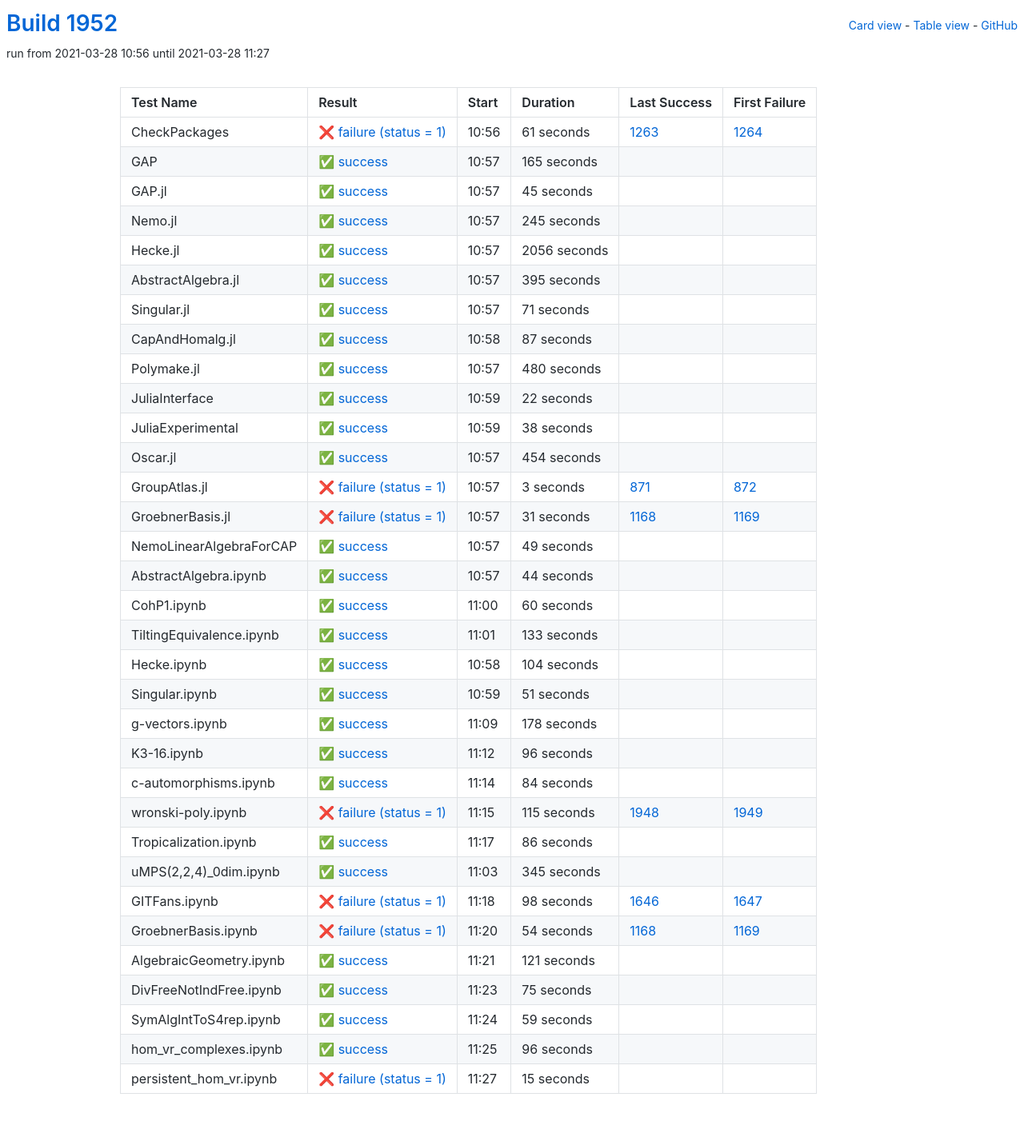
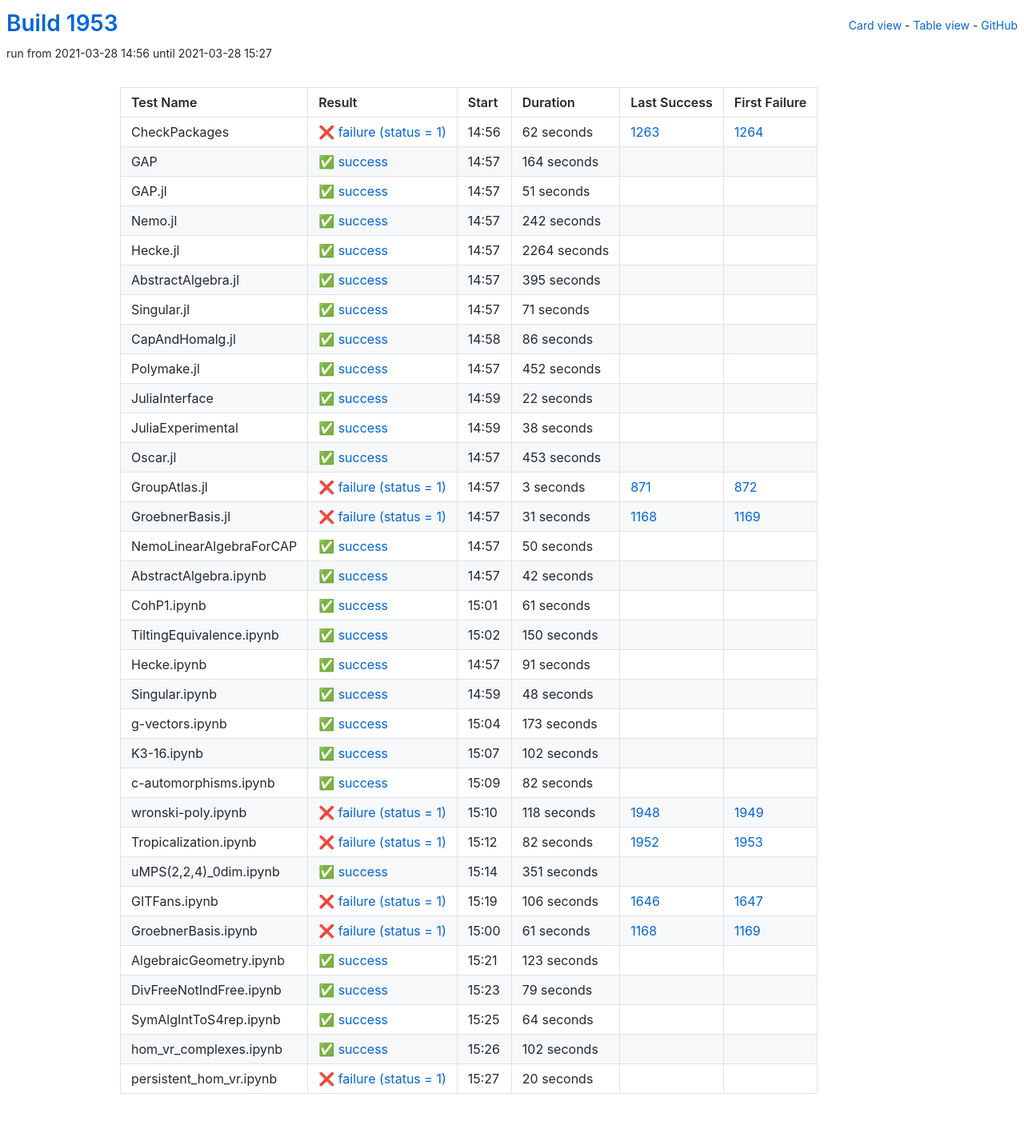
Before and after one commit to oscar-system/oscar-ci-status-stable, a Jekyll site: the page built from table.html, in a window 1280 px wide. Shown: the whole page at 80% size. Built offline with Jekyll 4.4.1, drawn with Linux system fonts in a browser that asks for light colours.

Commit message:
Build #1953

```diff
--- a/_data/ci.yml
+++ b/_data/ci.yml
@@ -1,6 +1,6 @@
 ---
-build: 1952
-build_url: https://oscarci.mathematik.uni-kl.de/job/oscar-stable/1952/
+build: 1953
+build_url: https://oscarci.mathematik.uni-kl.de/job/oscar-stable/1953/
 job: oscar-stable
 organization: oscar-system
 repo: oscar-ci-status-stable
@@ -8,68 +8,68 @@ repourl: https://github.com/oscar-system/oscar-ci-status-stable
 tests:
 - name: CheckPackages
   id: checkpackages
-  log: https://oscarci.mathematik.uni-kl.de/job/oscar-stable/1952/artifact/logs/build-1952/CheckPackages.log
-  start: 2021-03-28 10:56
+  log: https://oscarci.mathematik.uni-kl.de/job/oscar-stable/1953/artifact/logs/build-1953/CheckPackages.log
+  start: 2021-03-28 14:56
   success: false
   exitcode: 1
   status: failure
-  duration: 61
+  duration: 62
   last_success: 1263
   last_success_url: https://oscarci.mathematik.uni-kl.de/job/oscar-stable/1263/
   first_failure: 1264
   first_failure_url: https://oscarci.mathematik.uni-kl.de/job/oscar-stable/1264/
 - name: GAP
   id: gap
-  log: https://oscarci.mathematik.uni-kl.de/job/oscar-stable/1952/artifact/logs/build-1952/GAP.log
-  start: 2021-03-28 10:57
+  log: https://oscarci.mathematik.uni-kl.de/job/oscar-stable/1953/artifact/logs/build-1953/GAP.log
+  start: 2021-03-28 14:57
   success: true
   exitcode: 0
   status: success
-  duration: 165
+  duration: 164
   last_success: false
   last_success_url:
   first_failure: false
   first_failure_url:
 - name: GAP.jl
   id: gap-jl
-  log: https://oscarci.mathematik.uni-kl.de/job/oscar-stable/1952/artifact/logs/build-1952/GAP.jl.log
-  start: 2021-03-28 10:57
+  log: https://oscarci.mathematik.uni-kl.de/job/oscar-stable/1953/artifact/logs/build-1953/GAP.jl.log
+  start: 2021-03-28 14:57
   success: true
   exitcode: 0
   status: success
-  duration: 45
+  duration: 51
   last_success: false
   last_success_url:
   first_failure: false
   first_failure_url:
 - name: Nemo.jl
   id: nemo-jl
-  log: https://oscarci.mathematik.uni-kl.de/job/oscar-stable/1952/artifact/logs/build-1952/Nemo.jl.log
-  start: 2021-03-28 10:57
+  log: https://oscarci.mathematik.uni-kl.de/job/oscar-stable/1953/artifact/logs/build-1953/Nemo.jl.log
+  start: 2021-03-28 14:57
   success: true
   exitcode: 0
   status: success
-  duration: 245
+  duration: 242
   last_success: false
   last_success_url:
   first_failure: false
   first_failure_url:
 - name: Hecke.jl
   id: hecke-jl
-  log: https://oscarci.mathematik.uni-kl.de/job/oscar-stable/1952/artifact/logs/build-1952/Hecke.jl.log
-  start: 2021-03-28 10:57
+  log: https://oscarci.mathematik.uni-kl.de/job/oscar-stable/1953/artifact/logs/build-1953/Hecke.jl.log
+  start: 2021-03-28 14:57
   success: true
   exitcode: 0
   status: success
-  duration: 2056
+  duration: 2264
   last_success: false
   last_success_url:
   first_failure: false
   first_failure_url:
 - name: AbstractAlgebra.jl
   id: abstractalgebra-jl
-  log: https://oscarci.mathematik.uni-kl.de/job/oscar-stable/1952/artifact/logs/build-1952/AbstractAlgebra.jl.log
-  start: 2021-03-28 10:57
+  log: https://oscarci.mathematik.uni-kl.de/job/oscar-stable/1953/artifact/logs/build-1953/AbstractAlgebra.jl.log
+  start: 2021-03-28 14:57
   success: true
   exitcode: 0
   status: success
@@ -80,8 +80,8 @@ tests:
   first_failure_url:
 - name: Singular.jl
   id: singular-jl
-  log: https://oscarci.mathematik.uni-kl.de/job/oscar-stable/1952/artifact/logs/build-1952/Singular.jl.log
-  start: 2021-03-28 10:57
+  log: https://oscarci.mathematik.uni-kl.de/job/oscar-stable/1953/artifact/logs/build-1953/Singular.jl.log
+  start: 2021-03-28 14:57
   success: true
   exitcode: 0
   status: success
@@ -92,32 +92,32 @@ tests:
   first_failure_url:
 - name: CapAndHomalg.jl
   id: capandhomalg-jl
-  log: https://oscarci.mathematik.uni-kl.de/job/oscar-stable/1952/artifact/logs/build-1952/CapAndHomalg.jl.log
-  start: 2021-03-28 10:58
+  log: https://oscarci.mathematik.uni-kl.de/job/oscar-stable/1953/artifact/logs/build-1953/CapAndHomalg.jl.log
+  start: 2021-03-28 14:58
   success: true
   exitcode: 0
   status: success
-  duration: 87
+  duration: 86
   last_success: false
   last_success_url:
   first_failure: false
   first_failure_url:
 - name: Polymake.jl
   id: polymake-jl
-  log: https://oscarci.mathematik.uni-kl.de/job/oscar-stable/1952/artifact/logs/build-1952/Polymake.jl.log
-  start: 2021-03-28 10:57
+  log: https://oscarci.mathematik.uni-kl.de/job/oscar-stable/1953/artifact/logs/build-1953/Polymake.jl.log
+  start: 2021-03-28 14:57
   success: true
   exitcode: 0
   status: success
-  duration: 480
+  duration: 452
   last_success: false
   last_success_url:
   first_failure: false
   first_failure_url:
 - name: JuliaInterface
   id: juliainterface
-  log: https://oscarci.mathematik.uni-kl.de/job/oscar-stable/1952/artifact/logs/build-1952/JuliaInterface.log
-  start: 2021-03-28 10:59
+  log: https://oscarci.mathematik.uni-kl.de/job/oscar-stable/1953/artifact/logs/build-1953/JuliaInterface.log
+  start: 2021-03-28 14:59
   success: true
   exitcode: 0
   status: success
@@ -128,8 +128,8 @@ tests:
   first_failure_url:
 - name: JuliaExperimental
   id: juliaexperimental
-  log: https://oscarci.mathematik.uni-kl.de/job/oscar-stable/1952/artifact/logs/build-1952/JuliaExperimental.log
-  start: 2021-03-28 10:59
+  log: https://oscarci.mathematik.uni-kl.de/job/oscar-stable/1953/artifact/logs/build-1953/JuliaExperimental.log
+  start: 2021-03-28 14:59
   success: true
   exitcode: 0
   status: success
@@ -140,20 +140,20 @@ tests:
   first_failure_url:
 - name: Oscar.jl
   id: oscar-jl
-  log: https://oscarci.mathematik.uni-kl.de/job/oscar-stable/1952/artifact/logs/build-1952/Oscar.jl.log
-  start: 2021-03-28 10:57
+  log: https://oscarci.mathematik.uni-kl.de/job/oscar-stable/1953/artifact/logs/build-1953/Oscar.jl.log
+  start: 2021-03-28 14:57
   success: true
   exitcode: 0
   status: success
-  duration: 454
+  duration: 453
   last_success: false
   last_success_url:
   first_failure: false
   first_failure_url:
 - name: GroupAtlas.jl
   id: groupatlas-jl
-  log: https://oscarci.mathematik.uni-kl.de/job/oscar-stable/1952/artifact/logs/build-1952/GroupAtlas.jl.log
-  start: 2021-03-28 10:57
+  log: https://oscarci.mathematik.uni-kl.de/job/oscar-stable/1953/artifact/logs/build-1953/GroupAtlas.jl.log
+  start: 2021-03-28 14:57
   success: false
   exitcode: 1
   status: failure
@@ -164,8 +164,8 @@ tests:
   first_failure_url: https://oscarci.mathematik.uni-kl.de/job/oscar-stable/872/
 - name: GroebnerBasis.jl
   id: groebnerbasis-jl
-  log: https://oscarci.mathematik.uni-kl.de/job/oscar-stable/1952/artifact/logs/build-1952/GroebnerBasis.jl.log
-  start: 2021-03-28 10:57
+  log: https://oscarci.mathematik.uni-kl.de/job/oscar-stable/1953/artifact/logs/build-1953/GroebnerBasis.jl.log
+  start: 2021-03-28 14:57
   success: false
   exitcode: 1
   status: failure
@@ -176,228 +176,228 @@ tests:
   first_failure_url: https://oscarci.mathematik.uni-kl.de/job/oscar-stable/1169/
 - name: NemoLinearAlgebraForCAP
   id: nemolinearalgebraforcap
-  log: https://oscarci.mathematik.uni-kl.de/job/oscar-stable/1952/artifact/logs/build-1952/NemoLinearAlgebraForCAP.log
-  start: 2021-03-28 10:57
+  log: https://oscarci.mathematik.uni-kl.de/job/oscar-stable/1953/artifact/logs/build-1953/NemoLinearAlgebraForCAP.log
+  start: 2021-03-28 14:57
   success: true
   exitcode: 0
   status: success
-  duration: 49
+  duration: 50
   last_success: false
   last_success_url:
   first_failure: false
   first_failure_url:
 - name: AbstractAlgebra.ipynb
   id: abstractalgebra-ipynb
-  log: https://oscarci.mathematik.uni-kl.de/job/oscar-stable/1952/artifact/logs/build-1952/AbstractAlgebra.ipynb.log
-  start: 2021-03-28 10:57
+  log: https://oscarci.mathematik.uni-kl.de/job/oscar-stable/1953/artifact/logs/build-1953/AbstractAlgebra.ipynb.log
+  start: 2021-03-28 14:57
   success: true
   exitcode: 0
   status: success
-  duration: 44
+  duration: 42
   last_success: false
   last_success_url:
   first_failure: false
   first_failure_url:
 - name: CohP1.ipynb
   id: cohp1-ipynb
-  log: https://oscarci.mathematik.uni-kl.de/job/oscar-stable/1952/artifact/logs/build-1952/CohP1.ipynb.log
-  start: 2021-03-28 11:00
+  log: https://oscarci.mathematik.uni-kl.de/job/oscar-stable/1953/artifact/logs/build-1953/CohP1.ipynb.log
+  start: 2021-03-28 15:01
   success: true
   exitcode: 0
   status: success
-  duration: 60
+  duration: 61
   last_success: false
   last_success_url:
   first_failure: false
   first_failure_url:
 - name: TiltingEquivalence.ipynb
   id: tiltingequivalence-ipynb
-  log: https://oscarci.mathematik.uni-kl.de/job/oscar-stable/1952/artifact/logs/build-1952/TiltingEquivalence.ipynb.log
-  start: 2021-03-28 11:01
+  log: https://oscarci.mathematik.uni-kl.de/job/oscar-stable/1953/artifact/logs/build-1953/TiltingEquivalence.ipynb.log
+  start: 2021-03-28 15:02
   success: true
   exitcode: 0
   status: success
-  duration: 133
+  duration: 150
   last_success: false
   last_success_url:
   first_failure: false
   first_failure_url:
 - name: Hecke.ipynb
   id: hecke-ipynb
-  log: https://oscarci.mathematik.uni-kl.de/job/oscar-stable/1952/artifact/logs/build-1952/Hecke.ipynb.log
-  start: 2021-03-28 10:58
+  log: https://oscarci.mathematik.uni-kl.de/job/oscar-stable/1953/artifact/logs/build-1953/Hecke.ipynb.log
+  start: 2021-03-28 14:57
   success: true
   exitcode: 0
   status: success
-  duration: 104
+  duration: 91
   last_success: false
   last_success_url:
   first_failure: false
   first_failure_url:
 - name: Singular.ipynb
   id: singular-ipynb
-  log: https://oscarci.mathematik.uni-kl.de/job/oscar-stable/1952/artifact/logs/build-1952/Singular.ipynb.log
-  start: 2021-03-28 10:59
+  log: https://oscarci.mathematik.uni-kl.de/job/oscar-stable/1953/artifact/logs/build-1953/Singular.ipynb.log
+  start: 2021-03-28 14:59
   success: true
   exitcode: 0
   status: success
-  duration: 51
+  duration: 48
   last_success: false
   last_success_url:
   first_failure: false
   first_failure_url:
 - name: g-vectors.ipynb
   id: g-vectors-ipynb
-  log: https://oscarci.mathematik.uni-kl.de/job/oscar-stable/1952/artifact/logs/build-1952/g-vectors.ipynb.log
-  start: 2021-03-28 11:09
+  log: https://oscarci.mathematik.uni-kl.de/job/oscar-stable/1953/artifact/logs/build-1953/g-vectors.ipynb.log
+  start: 2021-03-28 15:04
   success: true
   exitcode: 0
   status: success
-  duration: 178
+  duration: 173
   last_success: false
   last_success_url:
   first_failure: false
   first_failure_url:
 - name: K3-16.ipynb
   id: k3-16-ipynb
-  log: https://oscarci.mathematik.uni-kl.de/job/oscar-stable/1952/artifact/logs/build-1952/K3-16.ipynb.log
-  start: 2021-03-28 11:12
+  log: https://oscarci.mathematik.uni-kl.de/job/oscar-stable/1953/artifact/logs/build-1953/K3-16.ipynb.log
+  start: 2021-03-28 15:07
   success: true
   exitcode: 0
   status: success
-  duration: 96
+  duration: 102
   last_success: false
   last_success_url:
   first_failure: false
   first_failure_url:
 - name: c-automorphisms.ipynb
   id: c-automorphisms-ipynb
-  log: https://oscarci.mathematik.uni-kl.de/job/oscar-stable/1952/artifact/logs/build-1952/c-automorphisms.ipynb.log
-  start: 2021-03-28 11:14
+  log: https://oscarci.mathematik.uni-kl.de/job/oscar-stable/1953/artifact/logs/build-1953/c-automorphisms.ipynb.log
+  start: 2021-03-28 15:09
   success: true
   exitcode: 0
   status: success
-  duration: 84
+  duration: 82
   last_success: false
   last_success_url:
   first_failure: false
   first_failure_url:
 - name: wronski-poly.ipynb
   id: wronski-poly-ipynb
-  log: https://oscarci.mathematik.uni-kl.de/job/oscar-stable/1952/artifact/logs/build-1952/wronski-poly.ipynb.log
-  start: 2021-03-28 11:15
+  log: https://oscarci.mathematik.uni-kl.de/job/oscar-stable/1953/artifact/logs/build-1953/wronski-poly.ipynb.log
+  start: 2021-03-28 15:10
   success: false
   exitcode: 1
   status: failure
-  duration: 115
+  duration: 118
   last_success: 1948
   last_success_url: https://oscarci.mathematik.uni-kl.de/job/oscar-stable/1948/
   first_failure: 1949
   first_failure_url: https://oscarci.mathematik.uni-kl.de/job/oscar-stable/1949/
 - name: Tropicalization.ipynb
   id: tropicalization-ipynb
-  log: https://oscarci.mathematik.uni-kl.de/job/oscar-stable/1952/artifact/logs/build-1952/Tropicalization.ipynb.log
-  start: 2021-03-28 11:17
+  log: https://oscarci.mathematik.uni-kl.de/job/oscar-stable/1953/artifact/logs/build-1953/Tropicalization.ipynb.log
+  start: 2021-03-28 15:12
+  success: false
+  exitcode: 1
+  status: failure
+  duration: 82
+  last_success: 1952
+  last_success_url: https://oscarci.mathematik.uni-kl.de/job/oscar-stable/1952/
+  first_failure: 1953
+  first_failure_url: https://oscarci.mathematik.uni-kl.de/job/oscar-stable/1953/
+- name: uMPS(2,2,4)_0dim.ipynb
+  id: umps-2-2-4-0dim-ipynb
+  log: https://oscarci.mathematik.uni-kl.de/job/oscar-stable/1953/artifact/logs/build-1953/uMPS-2-2-4-_0dim.ipynb.log
+  start: 2021-03-28 15:14
   success: true
   exitcode: 0
   status: success
-  duration: 86
-  last_success: false
-  last_success_url:
-  first_failure: false
-  first_failure_url:
-- name: uMPS(2,2,4)_0dim.ipynb
-  id: umps-2-2-4-0dim-ipynb
-  log: https://oscarci.mathematik.uni-kl.de/job/oscar-stable/1952/artifact/logs/build-1952/uMPS-2-2-4-_0dim.ipynb.log
-  start: 2021-03-28 11:03
-  success: true
-  exitcode: 0
-  status: success
-  duration: 345
+  duration: 351
   last_success: false
   last_success_url:
   first_failure: false
   first_failure_url:
 - name: GITFans.ipynb
   id: gitfans-ipynb
-  log: https://oscarci.mathematik.uni-kl.de/job/oscar-stable/1952/artifact/logs/build-1952/GITFans.ipynb.log
-  start: 2021-03-28 11:18
+  log: https://oscarci.mathematik.uni-kl.de/job/oscar-stable/1953/artifact/logs/build-1953/GITFans.ipynb.log
+  start: 2021-03-28 15:19
   success: false
   exitcode: 1
   status: failure
-  duration: 98
+  duration: 106
   last_success: 1646
   last_success_url: https://oscarci.mathematik.uni-kl.de/job/oscar-stable/1646/
   first_failure: 1647
   first_failure_url: https://oscarci.mathematik.uni-kl.de/job/oscar-stable/1647/
 - name: GroebnerBasis.ipynb
   id: groebnerbasis-ipynb
-  log: https://oscarci.mathematik.uni-kl.de/job/oscar-stable/1952/artifact/logs/build-1952/GroebnerBasis.ipynb.log
-  start: 2021-03-28 11:20
+  log: https://oscarci.mathematik.uni-kl.de/job/oscar-stable/1953/artifact/logs/build-1953/GroebnerBasis.ipynb.log
+  start: 2021-03-28 15:00
   success: false
   exitcode: 1
   status: failure
-  duration: 54
+  duration: 61
   last_success: 1168
   last_success_url: https://oscarci.mathematik.uni-kl.de/job/oscar-stable/1168/
   first_failure: 1169
   first_failure_url: https://oscarci.mathematik.uni-kl.de/job/oscar-stable/1169/
 - name: AlgebraicGeometry.ipynb
   id: algebraicgeometry-ipynb
-  log: https://oscarci.mathematik.uni-kl.de/job/oscar-stable/1952/artifact/logs/build-1952/AlgebraicGeometry.ipynb.log
-  start: 2021-03-28 11:21
+  log: https://oscarci.mathematik.uni-kl.de/job/oscar-stable/1953/artifact/logs/build-1953/AlgebraicGeometry.ipynb.log
+  start: 2021-03-28 15:21
   success: true
   exitcode: 0
   status: success
-  duration: 121
+  duration: 123
   last_success: false
   last_success_url:
   first_failure: false
   first_failure_url:
 - name: DivFreeNotIndFree.ipynb
   id: divfreenotindfree-ipynb
-  log: https://oscarci.mathematik.uni-kl.de/job/oscar-stable/1952/artifact/logs/build-1952/DivFreeNotIndFree.ipynb.log
-  start: 2021-03-28 11:23
+  log: https://oscarci.mathematik.uni-kl.de/job/oscar-stable/1953/artifact/logs/build-1953/DivFreeNotIndFree.ipynb.log
+  start: 2021-03-28 15:23
   success: true
   exitcode: 0
   status: success
-  duration: 75
+  duration: 79
   last_success: false
   last_success_url:
   first_failure: false
   first_failure_url:
 - name: SymAlgIntToS4rep.ipynb
   id: symalginttos4rep-ipynb
-  log: https://oscarci.mathematik.uni-kl.de/job/oscar-stable/1952/artifact/logs/build-1952/SymAlgIntToS4rep.ipynb.log
-  start: 2021-03-28 11:24
+  log: https://oscarci.mathematik.uni-kl.de/job/oscar-stable/1953/artifact/logs/build-1953/SymAlgIntToS4rep.ipynb.log
+  start: 2021-03-28 15:25
   success: true
   exitcode: 0
   status: success
-  duration: 59
+  duration: 64
   last_success: false
   last_success_url:
   first_failure: false
   first_failure_url:
 - name: hom_vr_complexes.ipynb
   id: hom-vr-complexes-ipynb
-  log: https://oscarci.mathematik.uni-kl.de/job/oscar-stable/1952/artifact/logs/build-1952/hom_vr_complexes.ipynb.log
-  start: 2021-03-28 11:25
+  log: https://oscarci.mathematik.uni-kl.de/job/oscar-stable/1953/artifact/logs/build-1953/hom_vr_complexes.ipynb.log
+  start: 2021-03-28 15:26
   success: true
   exitcode: 0
   status: success
-  duration: 96
+  duration: 102
   last_success: false
   last_success_url:
   first_failure: false
   first_failure_url:
 - name: persistent_hom_vr.ipynb
   id: persistent-hom-vr-ipynb
-  log: https://oscarci.mathematik.uni-kl.de/job/oscar-stable/1952/artifact/logs/build-1952/persistent_hom_vr.ipynb.log
-  start: 2021-03-28 11:27
+  log: https://oscarci.mathematik.uni-kl.de/job/oscar-stable/1953/artifact/logs/build-1953/persistent_hom_vr.ipynb.log
+  start: 2021-03-28 15:27
   success: false
   exitcode: 1
   status: failure
-  duration: 15
+  duration: 20
   last_success: false
   last_success_url:
   first_failure: false
```
Also changed, not shown: README.md.
